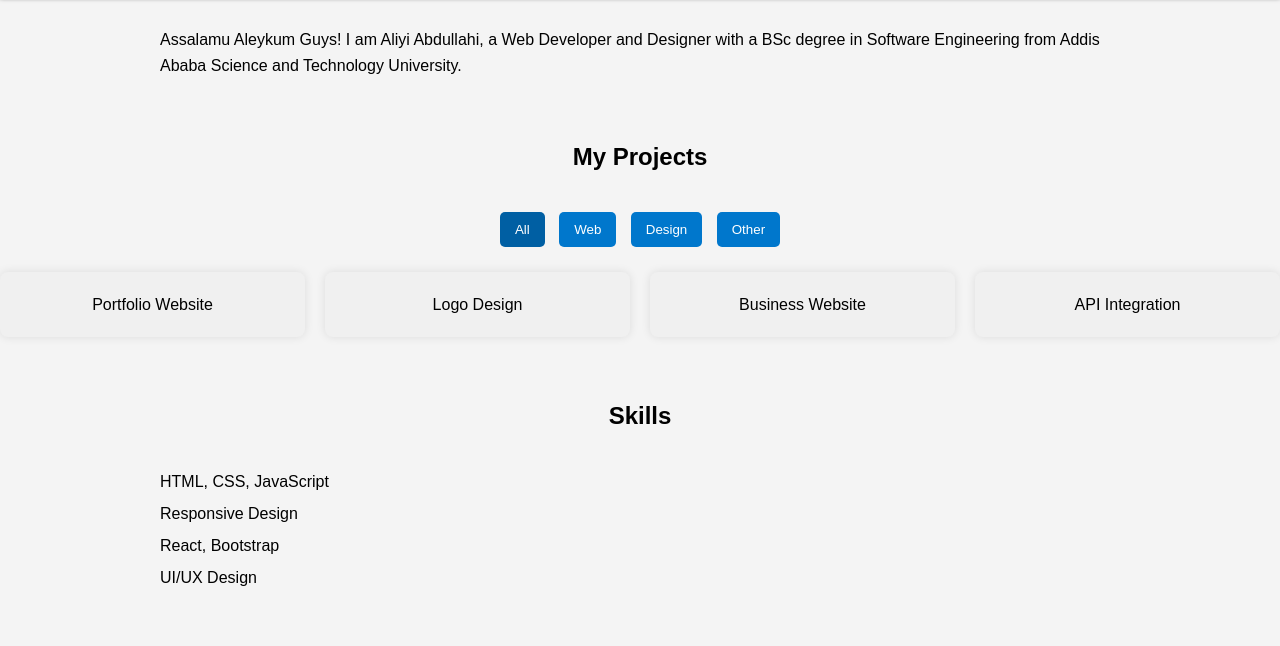
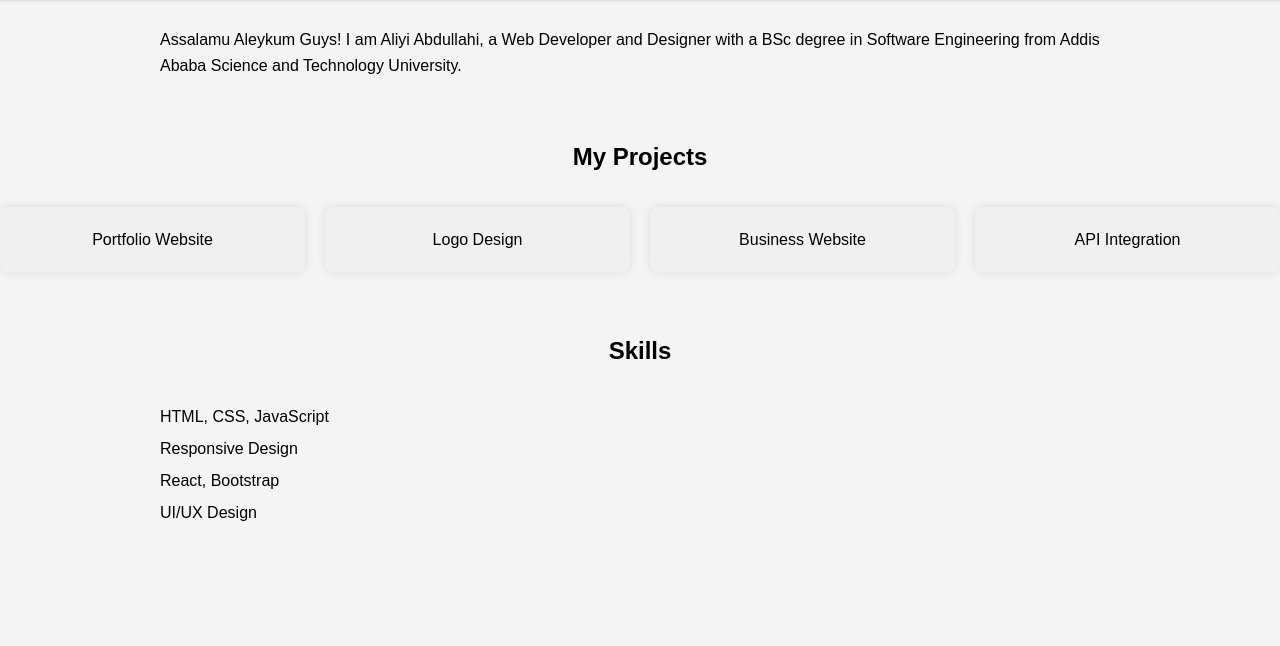
Before and after one commit to Aliyi01/Aliyi-Abdullahi-Official, a plain HTML site: page index.html in a window 1280 px wide. Shown: the part 127-773 px from the top of the page. Drawn offline with nearby package versions, Linux system fonts and the light colour scheme.

Commit message:
Update index.html

```diff
--- a/index.html
+++ b/index.html
@@ -11,7 +11,7 @@
   <header data-aos="fade-down">
     <nav class="navbar">
       <div class="logo">
-       <img src="Photos/logo1.png" alt="Logo">
+       <img src="logo1.png" alt="Logo">
         Aliyi Abdullahi
       </div>
       <ul class="nav-links" id="navLinks">
@@ -39,13 +39,6 @@
   </section>
  <section id="projects">
   <h2>My Projects</h2>
-
-  <div class="filter-buttons">
-    <button data-filter="all" class="active">All</button>
-    <button data-filter="web">Web</button>
-    <button data-filter="design">Design</button>
-    <button data-filter="other">Other</button>
-  </div>
 
   <div class="project-grid">
     <div class="project-item web">Portfolio Website</div>
```
